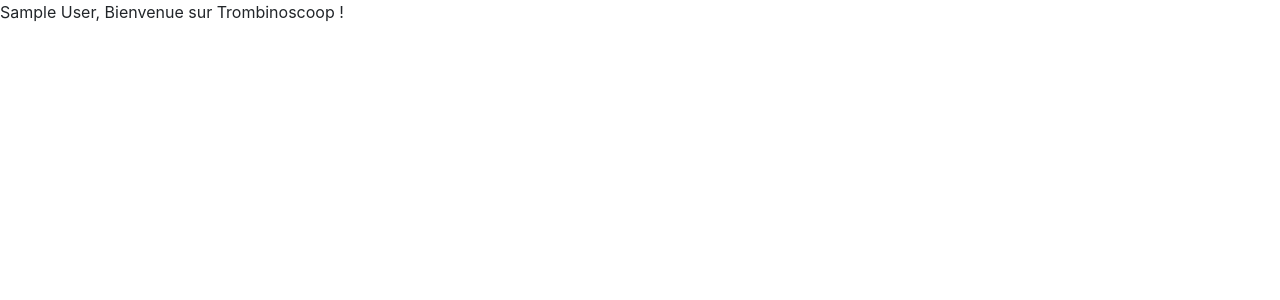
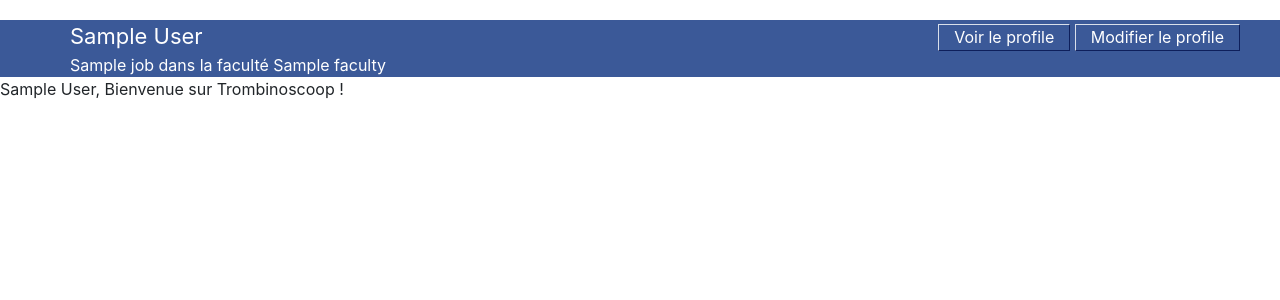
Before and after one commit to Aaron-KASONGO/Trombinoscoop, a Django app: template Trombinoscoop/templates/welcome.html in a window 1280 px wide. Shown: the top 300 px of the page. Run offline with Django 3.2, Linux system fonts and the light colour scheme; the template is opened without the code that fills it: most values are stand-ins (such as "Sample title", 1, 10 or a date in 2020); some libraries are stand-ins or nearby versions.

Commit message:
Add a header in welcome page

```diff
--- /dev/null
+++ b/Trombinoscoop/static/style1.css
@@ -0,0 +1,30 @@
+body#welcomePage header {
+    background: #3b5998 url("../static/img/tricksIT.png") no-repeat 20px 25px;
+    color: #FFFFFF;
+}
+
+body#welcomePage header p#name {
+    font-size: 22px;
+    margin: 20px 0 0 70px;
+}
+
+body#welcomePage header p#function {
+    margin: 0 0 0 70px;
+}
+
+body#welcomePage header p#profileLinks {
+    position: absolute;
+    right: 40px;
+    top: 25px;
+}
+
+a.buttonLink {
+    border-style: solid;
+    border-width: 1px;
+    border-color: #d9dfea #0e1f5b #0e1f5b #d9dfea;
+    background-color: #3b5998;
+    color: #FFFFFF;
+    padding: 2px 15px 3px 15px;
+    text-align: center;
+    text-decoration: none;
+}
--- a/Trombinoscoop/templates/welcome.html
+++ b/Trombinoscoop/templates/welcome.html
@@ -1,8 +1,35 @@
 {% extends 'base.html' %}
+{% load static %}
 
 {% block title %}Accueil{% endblock %}
 
-{% block bodyId %}comePage{% endblock %}
+{% block link %}
+<link href="{% static 'style1.css' %}" rel="stylesheet">
+{% endblock %}
+
+{% block bodyId %}welcomePage{% endblock %}
+
+{% block headerContent %}
+<p id="name">{{ logged_user.first_name }} {{ logged_user.last_name }}</p>
+<p id="function">
+    {% if logged_user.person_type == 'student' %}
+    Étudiant en
+        {% if logged_user.year == 1 %}
+            {{ logged_user.year }}ère
+        {% else %}
+            {{ logged_user.year }}ème
+        {% endif %}
+        {{ logged_user.cursus.title }}
+    {% else %}
+        {{ logged_user.job.title|capfirst }}
+        dans la faculté {{ logged_user.faculty }}
+    {% endif %}
+</p>
+<p id="profileLinks">
+    <a href="???" class="buttonLink">Voir le profile</a>
+    <a href="???" class="buttonLink">Modifier le profile</a>
+</p>
+{% endblock %}
 
 {% block content %}
 <p>{{ logged_user.first_name }} {{ logged_user.last_name }}, Bienvenue sur Trombinoscoop !</p>
```
Also changed, not shown: Trombinoscoop/static/img/tricksIT.png (added).
